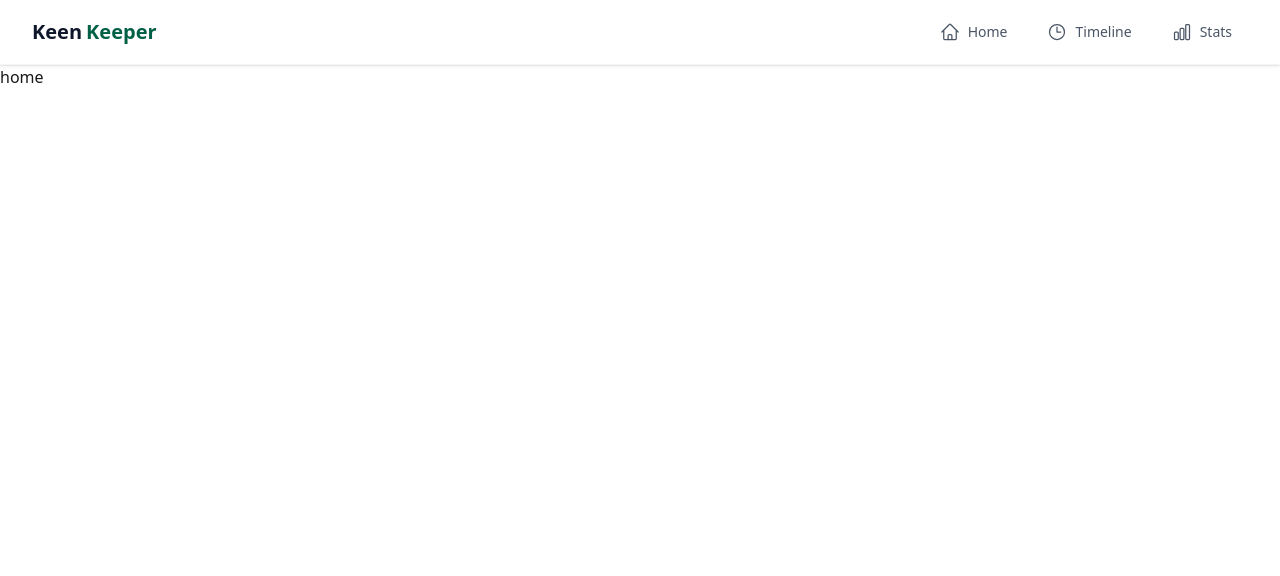
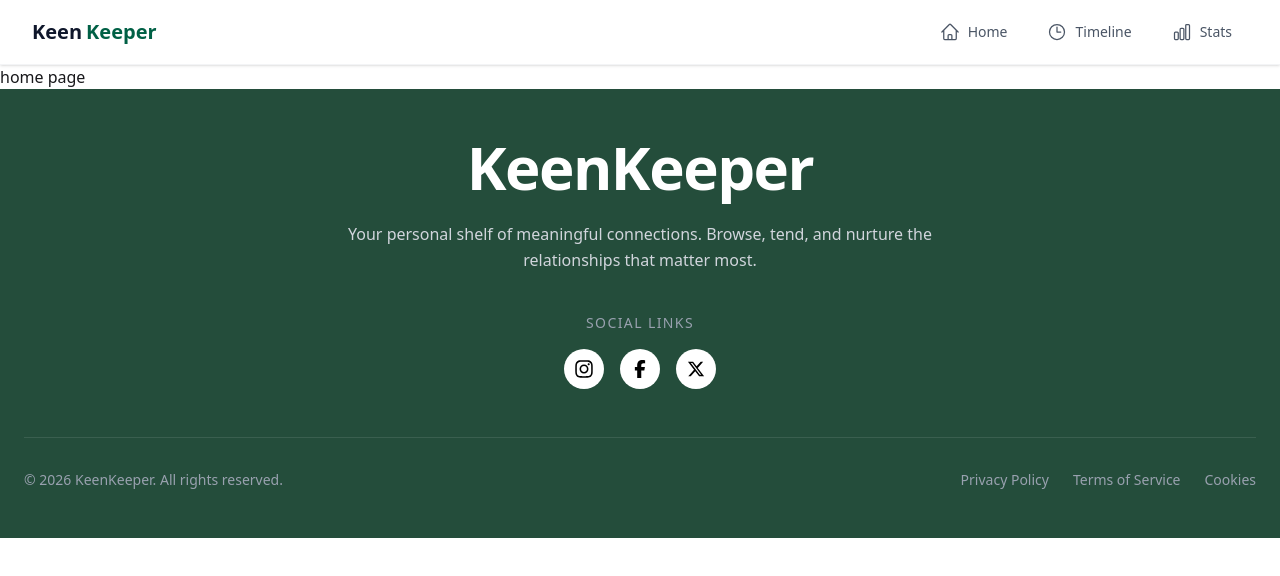
Before and after one commit to apurbadatta/Keen-Keeper, a Next.js app: page /home in a window 1280 px wide. Shown: the top 576 px of the page. Built offline with nearby package versions, Linux system fonts and the light colour scheme.

Commit message:
vercel deploy

```diff
--- a/package.json
+++ b/package.json
@@ -13,7 +13,8 @@
     "@heroicons/react": "^2.2.0",
     "next": "16.2.3",
     "react": "19.2.4",
-    "react-dom": "19.2.4"
+    "react-dom": "19.2.4",
+    "react-icons": "^5.6.0"
   },
   "devDependencies": {
     "@tailwindcss/postcss": "^4",
--- a/src/app/home/page.jsx
+++ b/src/app/home/page.jsx
@@ -2,7 +2,7 @@
 
 const HomePage = () => {
   return <div>
-    home
+    home page
   </div>;
 };
 
--- a/src/app/layout.js
+++ b/src/app/layout.js
@@ -1,6 +1,7 @@
 import { Geist, Geist_Mono } from "next/font/google";
 import "./globals.css";
 import Navbar from "@/components/shared/Navbar";
+import Footer from "@/components/shared/footer";
 
 const geistSans = Geist({
   variable: "--font-geist-sans",
@@ -27,6 +28,7 @@
       <body className="min-h-full flex flex-col">
         <Navbar></Navbar>
         {children}
+        <Footer></Footer>
       </body>
     </html>
   );
--- a/src/app/page.js
+++ b/src/app/page.js
@@ -2,7 +2,7 @@
 export default function Home() {
   return (
    <div>
-    hello my name is apurba
+    hello home
 
    </div>
   );
--- /dev/null
+++ b/src/components/shared/footer.jsx
@@ -0,0 +1,73 @@
+import Link from "next/link";
+import { FaInstagram, FaFacebookF, FaXTwitter } from "react-icons/fa6";
+
+const Footer = () => {
+  return (
+    <footer className="bg-[#244d3b] text-white py-12 px-6">
+      <div className="max-w-7xl mx-auto flex flex-col items-center">
+
+        <h2 className="text-4xl md:text-6xl font-bold mb-6 tracking-tight">
+          KeenKeeper
+        </h2>
+
+
+        <p className="text-center text-gray-300 max-w-2xl text-sm md:text-base mb-10 leading-relaxed">
+          Your personal shelf of meaningful connections. Browse, tend, and
+          nurture the relationships that matter most.
+        </p>
+
+
+        <div className="flex flex-col items-center mb-12">
+          <span className="text-sm font-medium mb-4 uppercase tracking-widest text-gray-400">
+            Social Links
+          </span>
+          <div className="flex gap-4">
+
+            <a
+              href="#"
+              className="w-10 h-10 bg-white rounded-full flex items-center justify-center text-black hover:bg-gray-200 transition-all"
+            >
+              <FaInstagram size={20} />
+            </a>
+            <a
+              href="#"
+              className="w-10 h-10 bg-white rounded-full flex items-center justify-center text-black hover:bg-gray-200 transition-all"
+            >
+              <FaFacebookF size={18} />
+            </a>
+            <a
+              href="#"
+              className="w-10 h-10 bg-white rounded-full flex items-center justify-center text-black hover:bg-gray-200 transition-all"
+            >
+              <FaXTwitter size={18} />
+            </a>
+          </div>
+        </div>
+
+
+        <div className="w-full pt-8 border-t border-white/10 flex flex-col md:flex-row justify-between items-center gap-6 text-sm text-gray-400">
+          <p>© 2026 KeenKeeper. All rights reserved.</p>
+
+          <div className="flex gap-6">
+            <Link
+              href="/privacy"
+              className="hover:text-white transition-colors"
+            >
+              Privacy Policy
+            </Link>
+            <Link href="/terms" className="hover:text-white transition-colors">
+              Terms of Service
+            </Link>
+            <Link
+              href="/cookies"
+              className="hover:text-white transition-colors"
+            >
+              Cookies
+            </Link>
+          </div>
+        </div>
+      </div>
+    </footer>
+  );
+};
+export default Footer;
```
Also changed, not shown: src/components/shared/Navbar.jsx (line endings or trailing spaces), 2 other files (tests, documents, lock files or other folders).
